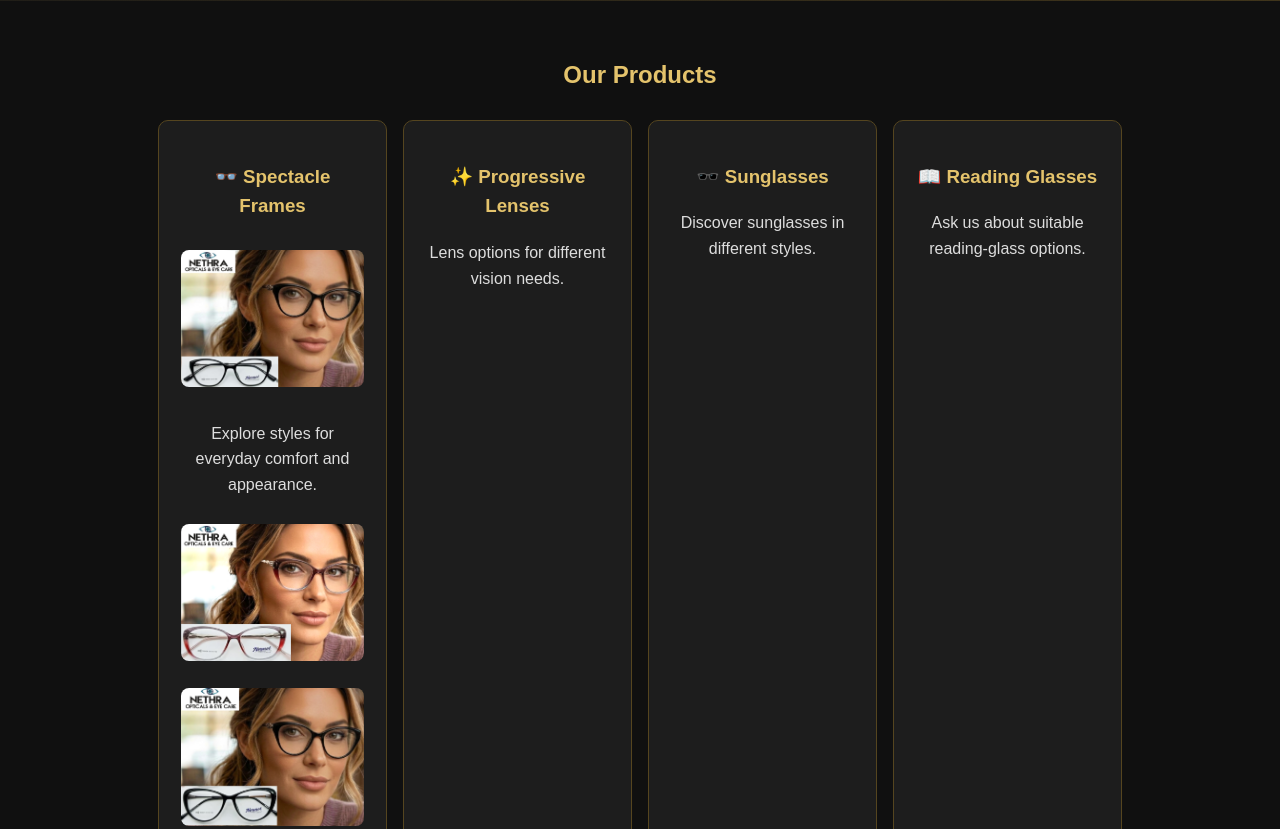
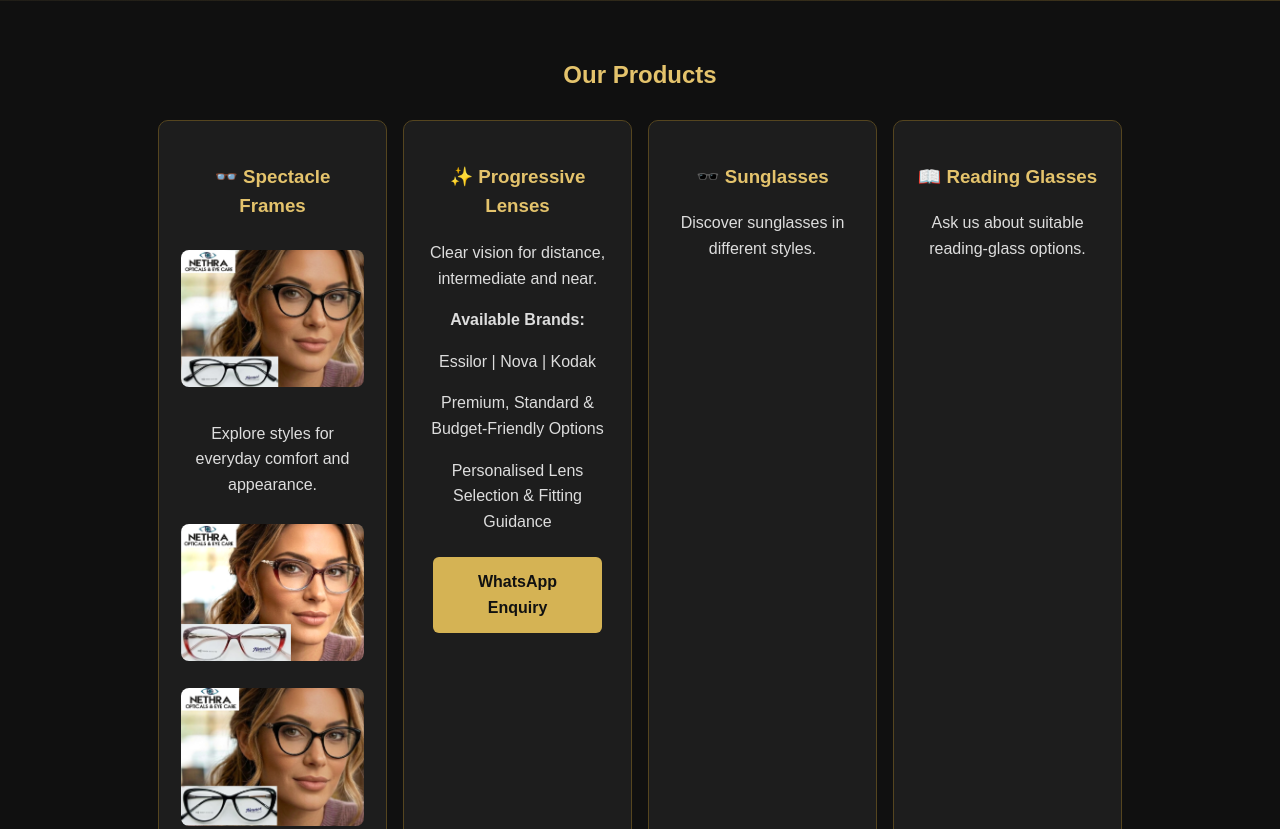
Before and after one commit to at513/Nethra-opticals-, a plain HTML site: page index.html in a window 1280 px wide. Shown: the part 620-1449 px from the top of the page. Drawn offline with Linux system fonts and the light colour scheme.

Commit message:
Enhance progressive lenses section in index.html
Added detailed information about progressive lenses including brands and options.

```diff
--- a/index.html
+++ b/index.html
@@ -65,7 +65,17 @@ footer{text-align:center;background:#080808;padding:20px;color:#bbb;font-size:14
 <img src="VN_Works_PhotoEdit_20261013_172138.png" style="width:100%;border-radius:8px;margin:10px 0;">
 <a class="btn gold" href="https://wa.me/918921903855?text=I%20am%20interested%20in%20spectacle%20frames">WhatsApp Enquiry</a>
 </div>
-<div class="card"><h3>✨ Progressive Lenses</h3><p>Lens options for different vision needs.</p></div>
+
+<div class="card">
+<h3>✨ Progressive Lenses</h3>
+<p>Clear vision for distance, intermediate and near.</p>
+<p><strong>Available Brands:</strong></p>
+<p>Essilor | Nova | Kodak</p>
+<p>Premium, Standard & Budget-Friendly Options</p>
+<p>Personalised Lens Selection & Fitting Guidance</p>
+<a class="btn gold" href="https://wa.me/918921903855?text=I%20am%20interested%20in%20progressive%20lenses">WhatsApp Enquiry</a>
+</div>
+
 <div class="card"><h3>🕶️ Sunglasses</h3><p>Discover sunglasses in different styles.</p></div>
 <div class="card"><h3>📖 Reading Glasses</h3><p>Ask us about suitable reading-glass options.</p></div>
 <div class="card"><h3>💻 Computer Glasses</h3><p>Glasses options for computer use.</p></div>
```
